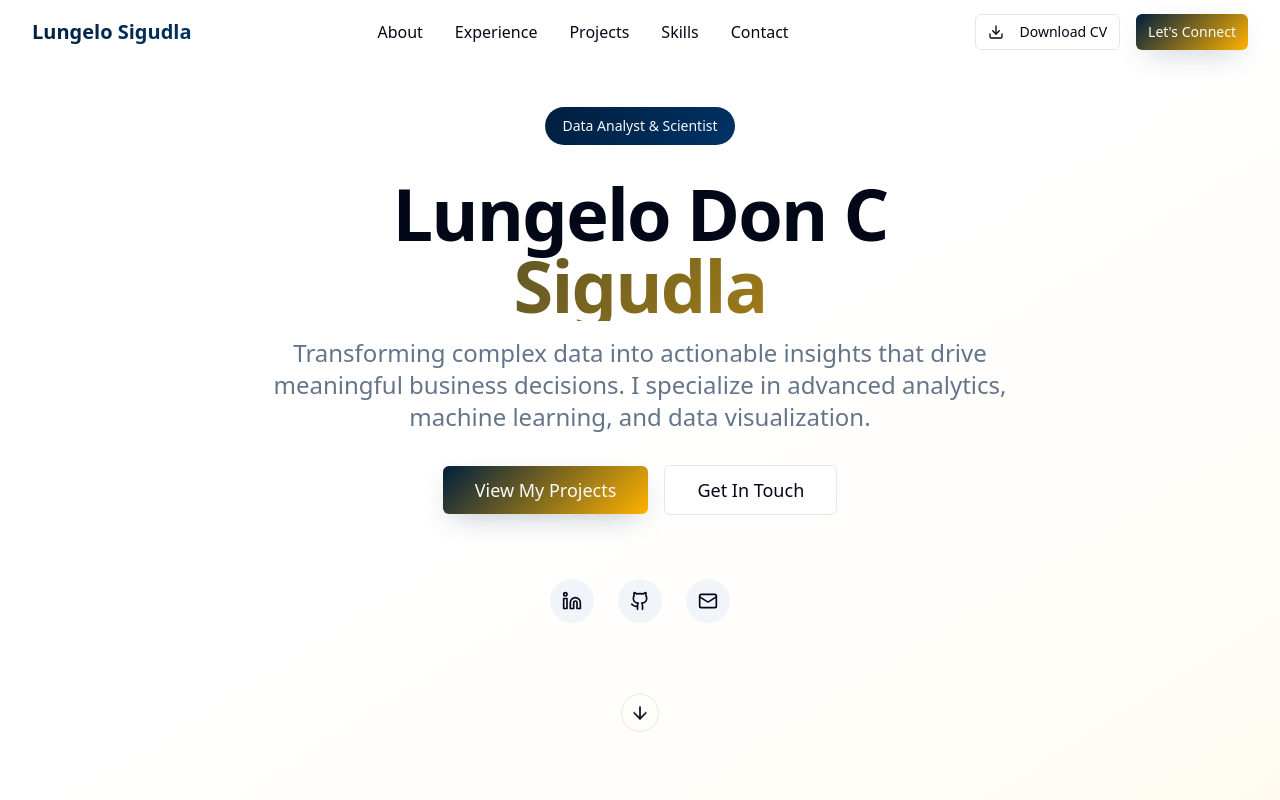
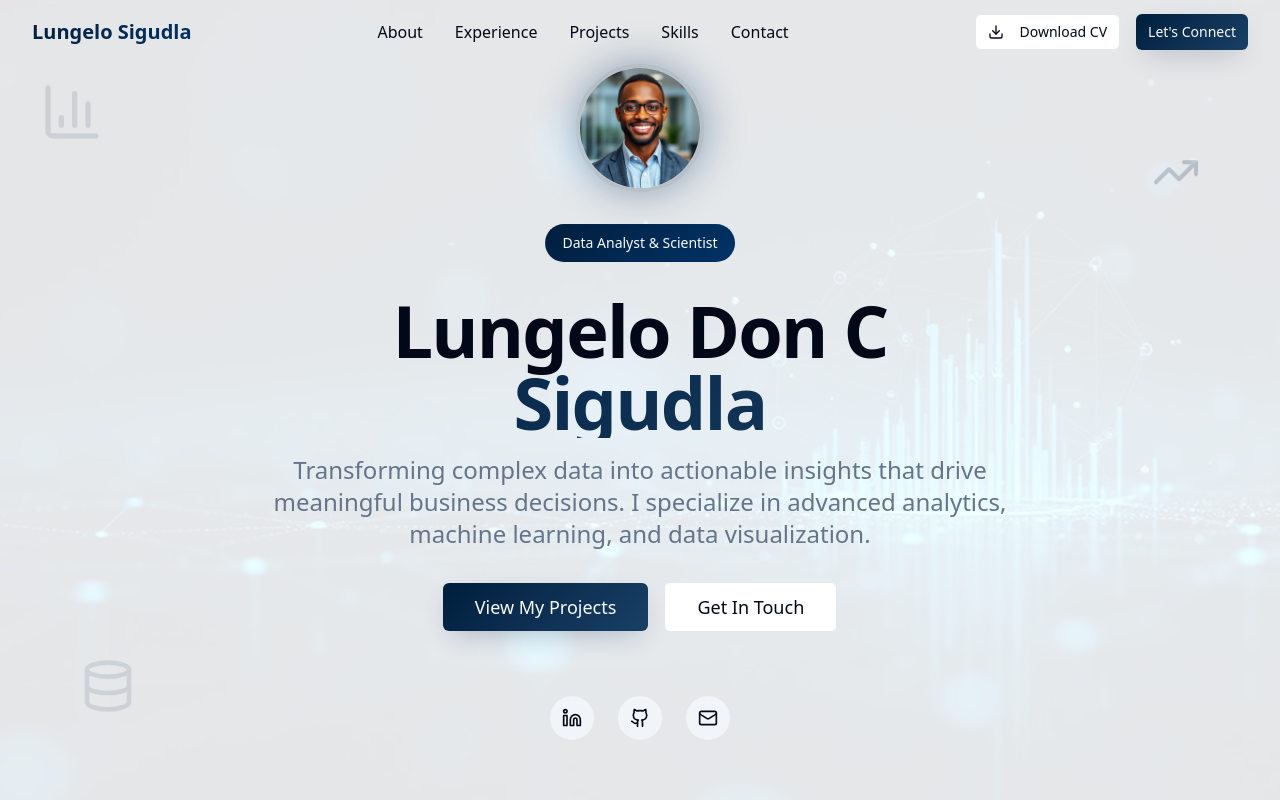
Before and after one commit to lungelodon/lungelodon.github.io, a React (Vite) app: page / in a window 1280 px wide. Shown: the top 800 px of the page. Built offline with nearby package versions, Linux system fonts and the light colour scheme.

Commit message:
Refine website design and functionality
- Remove yellow/gold color scheme.
- Improve Technical Proficiencies section display.
- Add user's picture.
- Enhance the front page design.
- Improve navigation bar buttons.
- Increase website functionality.

```diff
--- a/src/components/Header.tsx
+++ b/src/components/Header.tsx
@@ -51,22 +51,29 @@ const Header = () => {
               <button
                 key={item.id}
                 onClick={() => scrollToSection(item.id)}
-                className="text-foreground hover:text-primary transition-colors duration-300 font-medium"
+                className="relative text-foreground hover:text-primary transition-all duration-300 font-medium group py-2"
               >
                 {item.label}
+                <span className="absolute bottom-0 left-0 w-0 h-0.5 bg-primary transition-all duration-300 group-hover:w-full"></span>
               </button>
             ))}
           </nav>
 
           {/* Desktop CTA */}
           <div className="hidden md:flex items-center space-x-4">
-            <Button variant="outline" size="sm">
+            <Button
+              variant="outline"
+              size="sm"
+              className="hover:scale-105 transition-transform"
+              onClick={() => window.open('/cv.pdf', '_blank')}
+            >
               <Download className="mr-2 h-4 w-4" />
               Download CV
             </Button>
             <Button
               variant="hero"
               size="sm"
+              className="hover:scale-105 transition-transform"
               onClick={() => scrollToSection("contact")}
             >
               Let's Connect
--- a/src/components/Hero.tsx
+++ b/src/components/Hero.tsx
@@ -1,6 +1,8 @@
 import { Button } from "@/components/ui/button";
 import { Badge } from "@/components/ui/badge";
-import { ArrowDown, Github, Linkedin, Mail } from "lucide-react";
+import { ArrowDown, Github, Linkedin, Mail, BarChart3, TrendingUp, Database } from "lucide-react";
+import profilePhoto from "@/assets/profile-photo.jpg";
+import dataAnalyticsBg from "@/assets/data-analytics-bg.jpg";
 
 const Hero = () => {
   const scrollToSection = (sectionId: string) => {
@@ -11,9 +13,41 @@ const Hero = () => {
   };
 
   return (
-    <section className="min-h-screen flex items-center justify-center bg-gradient-to-br from-background via-background to-accent/5 pt-16">
-      <div className="container mx-auto px-4 sm:px-6 lg:px-8">
+    <section className="min-h-screen flex items-center justify-center relative overflow-hidden pt-16">
+      {/* Background with data analytics visuals */}
+      <div
+        className="absolute inset-0 bg-gradient-to-br from-background via-background/95 to-primary/5"
+        style={{
+          backgroundImage: `url(${dataAnalyticsBg})`,
+          backgroundSize: 'cover',
+          backgroundPosition: 'center',
+          opacity: 0.1
+        }}
+      />
+
+      {/* Floating data elements */}
+      <div className="absolute inset-0 overflow-hidden">
+        <div className="absolute top-20 left-10 opacity-20">
+          <BarChart3 className="h-16 w-16 text-primary animate-pulse" />
+        </div>
+        <div className="absolute top-40 right-20 opacity-20">
+          <TrendingUp className="h-12 w-12 text-primary animate-bounce" />
+        </div>
+        <div className="absolute bottom-40 left-20 opacity-20">
+          <Database className="h-14 w-14 text-primary animate-pulse" />
+        </div>
+      </div>
+
+      <div className="container mx-auto px-4 sm:px-6 lg:px-8 relative z-10">
         <div className="text-center space-y-8 animate-fade-in">
+          {/* Profile Photo */}
+          <div className="mx-auto w-32 h-32 rounded-full overflow-hidden border-4 border-primary/20 shadow-glow">
+            <img
+              src={profilePhoto}
+              alt="Lungelo Don C Sigudla"
+              className="w-full h-full object-cover"
+            />
+          </div>
           {/* Badge */}
           <Badge
             variant="secondary"
--- a/src/components/Skills.tsx
+++ b/src/components/Skills.tsx
@@ -102,28 +102,57 @@ const Skills = () => {
           </p>
         </div>
 
-        {/* Skill Categories with Progress Bars */}
+        {/* Skill Categories with Creative Layout */}
         <div className="grid grid-cols-1 md:grid-cols-2 gap-8 mb-16">
           {skillCategories.map((category, index) => (
-            <Card key={index} className="border-0 shadow-elegant hover:shadow-glow transition-all duration-300">
+            <Card key={index} className="border-0 shadow-elegant hover:shadow-glow transition-all duration-300 group">
               <CardHeader>
                 <div className="flex items-center gap-3">
-                  <div className="w-10 h-10 bg-gradient-primary rounded-lg flex items-center justify-center">
-                    <category.icon className="h-5 w-5 text-primary-foreground" />
+                  <div className="w-12 h-12 bg-gradient-primary rounded-xl flex items-center justify-center group-hover:scale-110 transition-transform">
+                    <category.icon className="h-6 w-6 text-primary-foreground" />
                   </div>
-                  <CardTitle className="text-lg">{category.title}</CardTitle>
+                  <CardTitle className="text-xl">{category.title}</CardTitle>
                 </div>
               </CardHeader>
-              <CardContent className="space-y-4">
-                {category.skills.map((skill, idx) => (
-                  <div key={idx} className="space-y-2">
-                    <div className="flex justify-between text-sm">
-                      <span className="font-medium">{skill.name}</span>
-                      <span className="text-muted-foreground">{skill.level}%</span>
-                    </div>
-                    <Progress value={skill.level} className="h-2" />
-                  </div>
-                ))}
+              <CardContent>
+                <div className="grid grid-cols-2 gap-3">
+                  {category.skills.map((skill, idx) => {
+                    const isExpert = skill.level >= 90;
+                    const isAdvanced = skill.level >= 80 && skill.level < 90;
+                    const isIntermediate = skill.level >= 70 && skill.level < 80;
+
+                    return (
+                      <div
+                        key={idx}
+                        className={`p-3 rounded-lg border-2 transition-all hover:scale-105 cursor-default ${
+                          isExpert
+                            ? 'border-primary bg-primary/10 shadow-sm'
+                            : isAdvanced
+                              ? 'border-primary/60 bg-primary/5'
+                              : isIntermediate
+                                ? 'border-muted bg-muted/50'
+                                : 'border-muted bg-muted/30'
+                        }`}
+                      >
+                        <div className="text-sm font-medium text-center">{skill.name}</div>
+                        <div className="flex justify-center mt-1">
+                          {isExpert && (
+                            <Badge variant="default" className="text-xs px-2 py-0">Expert</Badge>
+                          )}
+                          {isAdvanced && (
+                            <Badge variant="secondary" className="text-xs px-2 py-0">Advanced</Badge>
+                          )}
+                          {isIntermediate && (
+                            <Badge variant="outline" className="text-xs px-2 py-0">Intermediate</Badge>
+                          )}
+                          {!isExpert && !isAdvanced && !isIntermediate && (
+                            <Badge variant="outline" className="text-xs px-2 py-0 opacity-60">Learning</Badge>
+                          )}
+                        </div>
+                      </div>
+                    );
+                  })}
+                </div>
               </CardContent>
             </Card>
           ))}
--- a/src/index.css
+++ b/src/index.css
@@ -27,8 +27,8 @@ All colors MUST be HSL.
     --muted: 210 40% 96.1%;
     --muted-foreground: 215.4 16.3% 46.9%;
 
-    --accent: 42 100% 50%;
-    --accent-foreground: 222.2 47.4% 11.2%;
+    --accent: 210 60% 25%;
+    --accent-foreground: 210 40% 98%;
 
     --destructive: 0 84.2% 60.2%;
     --destructive-foreground: 210 40% 98%;
```
Also changed, not shown: src/assets/data-analytics-bg.jpg (added), src/assets/profile-photo.jpg (added).
